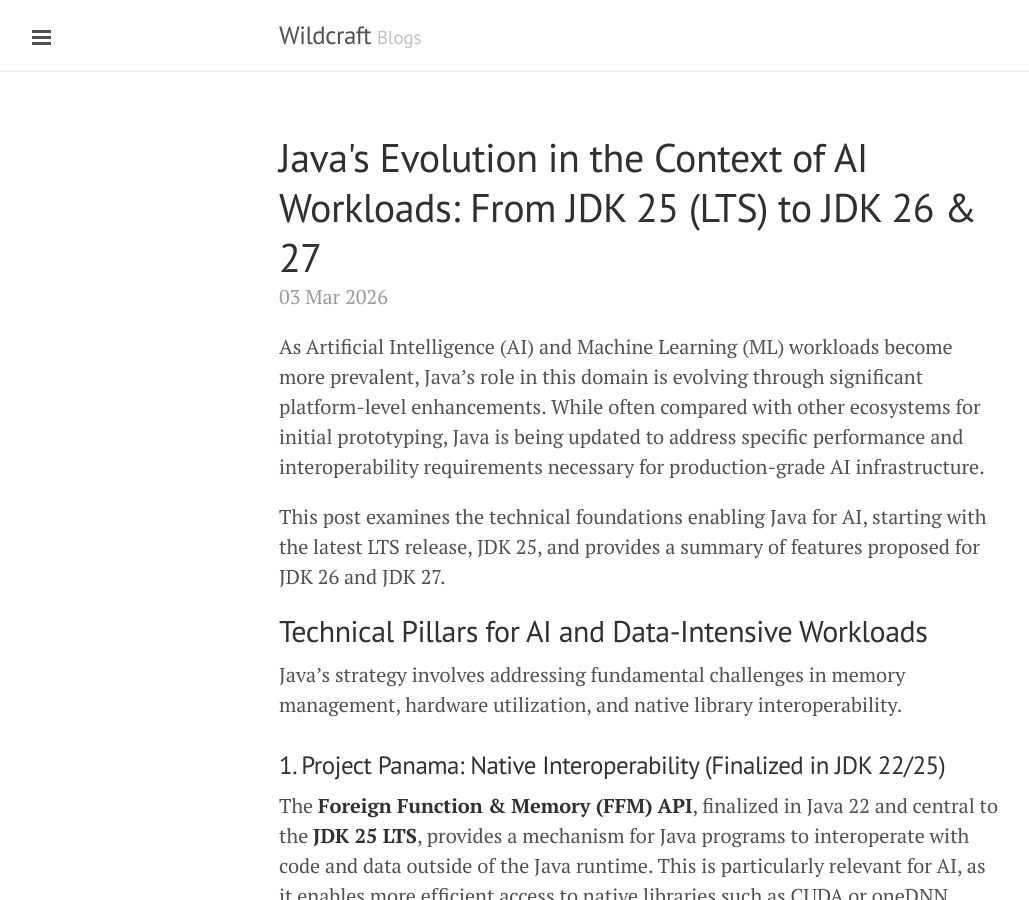
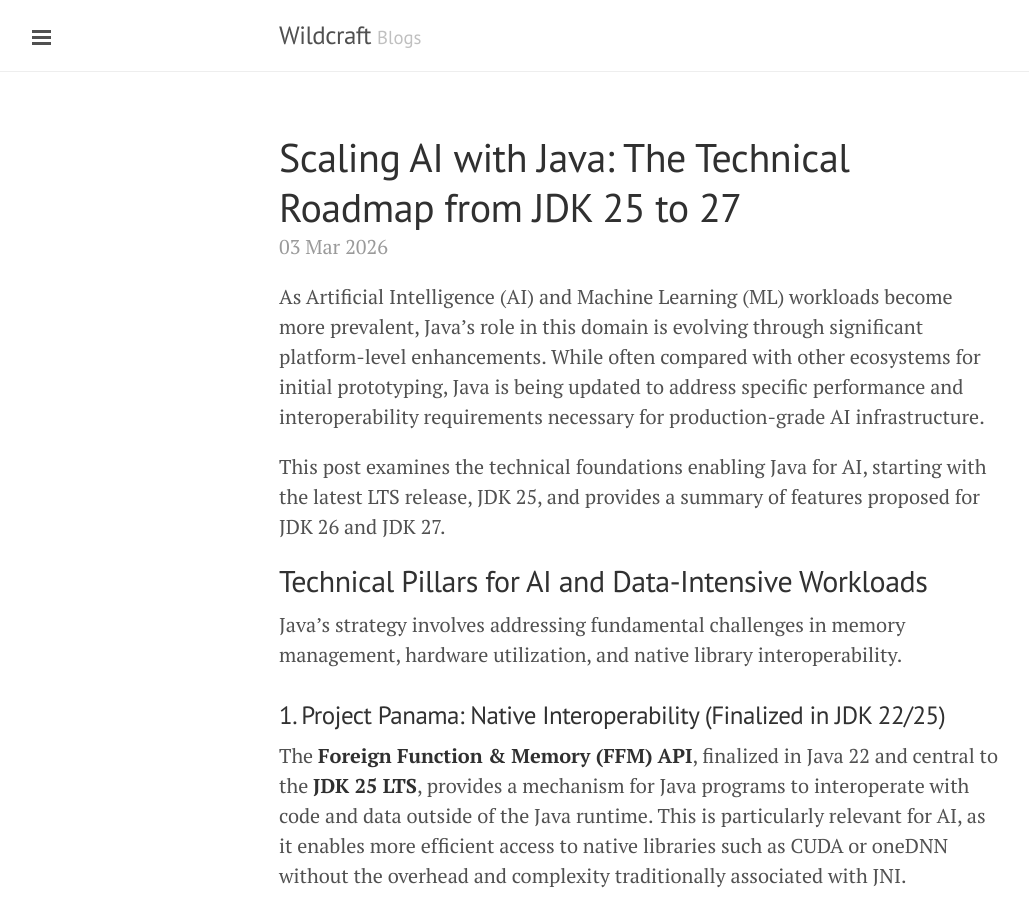
Before and after one commit to Wildcraft/wildcraft.github.io, a Jekyll site: the page built from _posts/2026-03-03-java-ai-relevancy-and-beyond.md, in a window 1280 px wide and 900 px high. Shown: the whole window, without its empty margins (1-1030 px from the left). Built offline with Jekyll 4.4.1, drawn with Linux system fonts in a browser that asks for light colours.

Commit message:
Add blog post: Scaling AI with Java: The Technical Roadmap from JDK 25 to 27
- Created a technical blog post on Java's AI relevancy.
- Covered technical pillars: Project Panama, Valhalla, and the Vector API.
- Detailed the roadmap for JDK 25 (LTS), 26, and 27 with accurate JEP references.
- Used a professional, factual, and high-signal tone.
- Updated title based on user preference.

Co-authored-by: narendranss <1226846+narendranss@users.noreply.github.com>

```diff
--- a/_posts/2026-03-03-java-ai-relevancy-and-beyond.md
+++ b/_posts/2026-03-03-java-ai-relevancy-and-beyond.md
@@ -1,6 +1,6 @@
 ---
 layout: post
-title: "Java's Evolution in the Context of AI Workloads: From JDK 25 (LTS) to JDK 26 & 27"
+title: "Scaling AI with Java: The Technical Roadmap from JDK 25 to 27"
 ---
 
 As Artificial Intelligence (AI) and Machine Learning (ML) workloads become more prevalent, Java's role in this domain is evolving through significant platform-level enhancements. While often compared with other ecosystems for initial prototyping, Java is being updated to address specific performance and interoperability requirements necessary for production-grade AI infrastructure.
```
